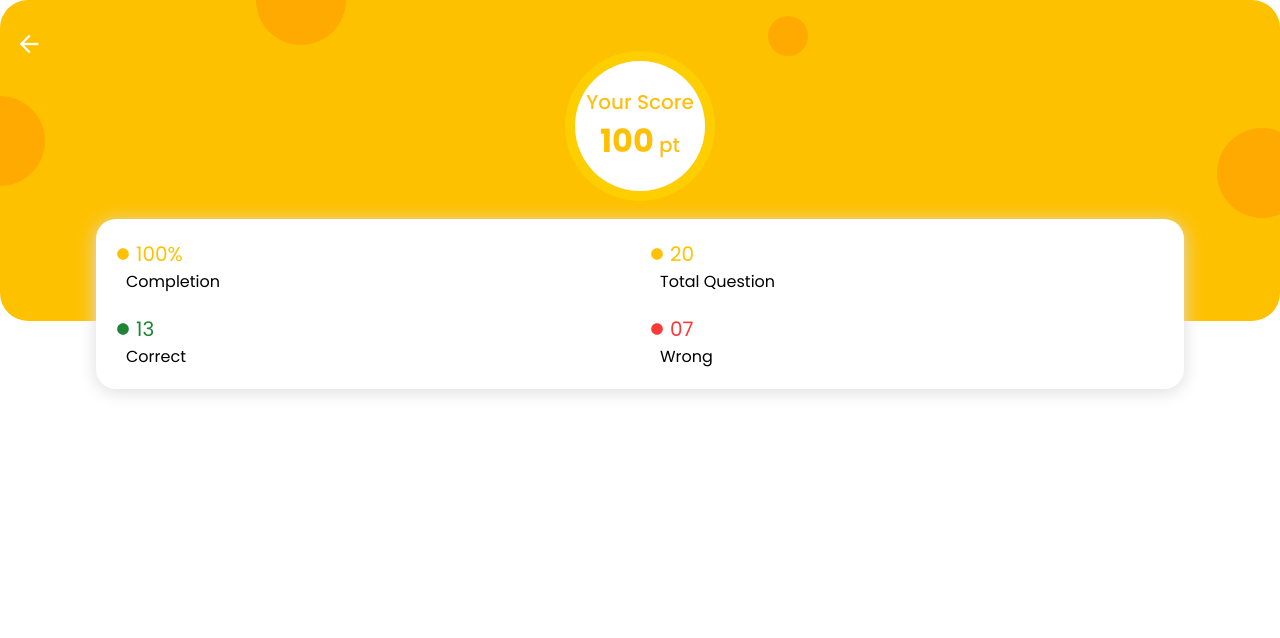
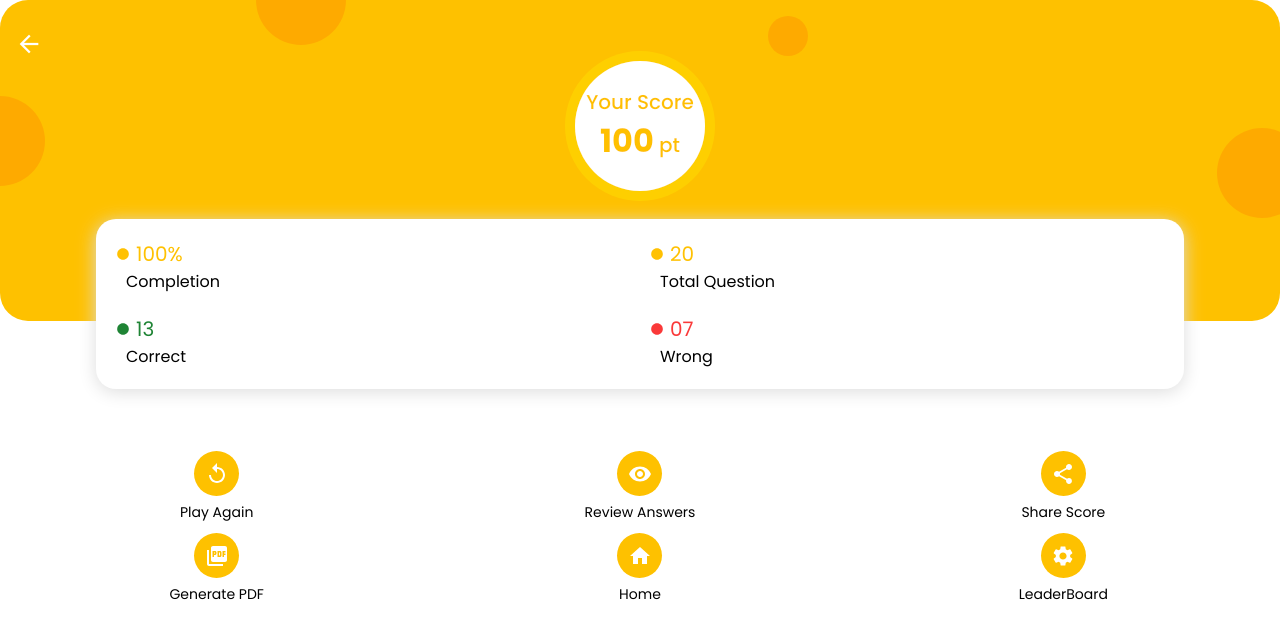
Before and after one commit to Tanishka-2000/quiz, a React (Vite) app: page /result in a window 1280 px wide. Shown: the top 638 px of the page. Built offline with nearby package versions, Linux system fonts and the light colour scheme.

Commit message:
create controls section of result screen

```diff
--- /dev/null
+++ b/src/components/controls/Controls.jsx
@@ -0,0 +1,52 @@
+import PlayAgainIcon from '@mui/icons-material/Replay'
+import ReviewIcon from '@mui/icons-material/Visibility'
+import ShareIcon from '@mui/icons-material/Share'
+import PdfIcon from '@mui/icons-material/PictureAsPdf'
+import HomeIcon from '@mui/icons-material/Home'
+import SettingsIcon from '@mui/icons-material/Settings'
+import './styles.css'
+
+function Controls() {
+  return (
+    <div className='controls'>
+        <div className='item'>
+            <div className='icon'>
+                <PlayAgainIcon sx={{color:'white'}} />
+            </div>
+            <p>Play Again</p>
+        </div>
+        <div className='item'>
+            <div className='icon'>
+                <ReviewIcon sx={{color:'white'}} />
+            </div>
+            <p>Review Answers</p>
+        </div>
+        <div className='item'>
+            <div className='icon'>
+                <ShareIcon sx={{color:'white'}} />
+            </div>
+            <p>Share Score</p>
+        </div>
+        <div className='item'>
+            <div className='icon'>
+                <PdfIcon sx={{color:'white'}} />
+            </div>
+            <p>Generate PDF</p>
+        </div>
+        <div className='item'>
+            <div className='icon'>
+                <HomeIcon sx={{color:'white'}} />
+            </div>
+            <p>Home</p>
+        </div>
+        <div className='item'>
+            <div className='icon'>
+                <SettingsIcon sx={{color:'white'}} />
+            </div>
+            <p>LeaderBoard</p>
+        </div>
+    </div>
+  )
+}
+
+export default Controls
--- /dev/null
+++ b/src/components/controls/styles.css
@@ -0,0 +1,25 @@
+.controls{
+    display: grid;
+    grid-template-columns: 1fr 1fr 1fr;
+    gap: 10px;
+    padding: 10px;
+    justify-content: center;
+    font-size: 14px;
+    transform: translateY(-50px);
+}
+
+.controls .item{
+    display: grid;
+    gap: 6px;
+    justify-items: center;
+}
+
+.controls .icon{
+    width: 45px;
+    height: 45px;
+    border-radius: 50%;
+    background-color: #FEC100;
+    display: grid;
+    place-content: center;
+    font-size: 35px;
+}
--- a/src/components/index.js
+++ b/src/components/index.js
@@ -5,3 +5,4 @@ export { default as Question } from './question/Question'
 export { default as Option } from './option/Option'
 export { default as Score } from './score/Score'
 export { default as QuizResult } from './quizResult/QuizResult'
+export { default as Controls } from './controls/Controls'
--- a/src/screens/Result.jsx
+++ b/src/screens/Result.jsx
@@ -1,5 +1,5 @@
 import React from 'react'
-import { FloatingDiv, Header, QuizResult, Score } from '../components'
+import { FloatingDiv, Header, QuizResult, Score, Controls } from '../components'
 
 function Result() {
   return (
@@ -8,6 +8,7 @@ function Result() {
       <FloatingDiv>
         <QuizResult complete={100} total={20} correct={13} wrong={7}/>
       </FloatingDiv>
+      <Controls />
     </div>
   )
 }
```
